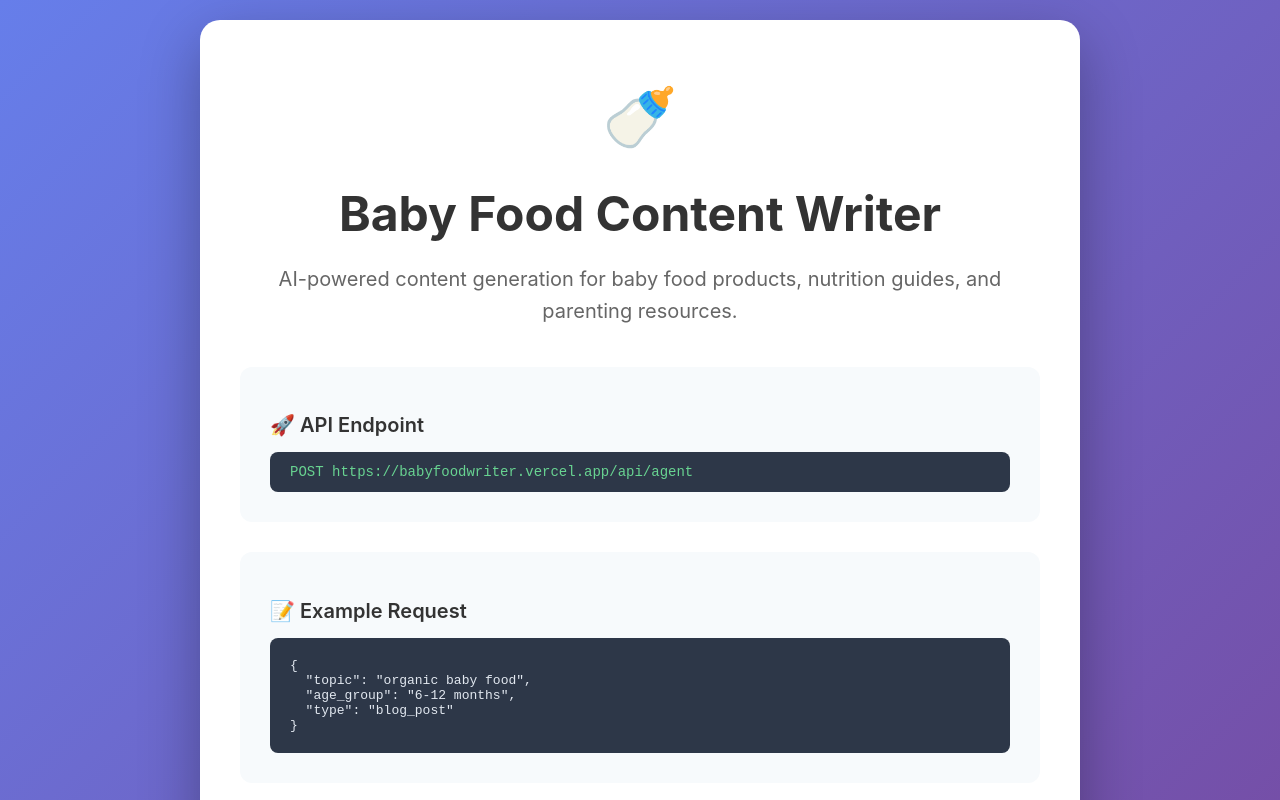
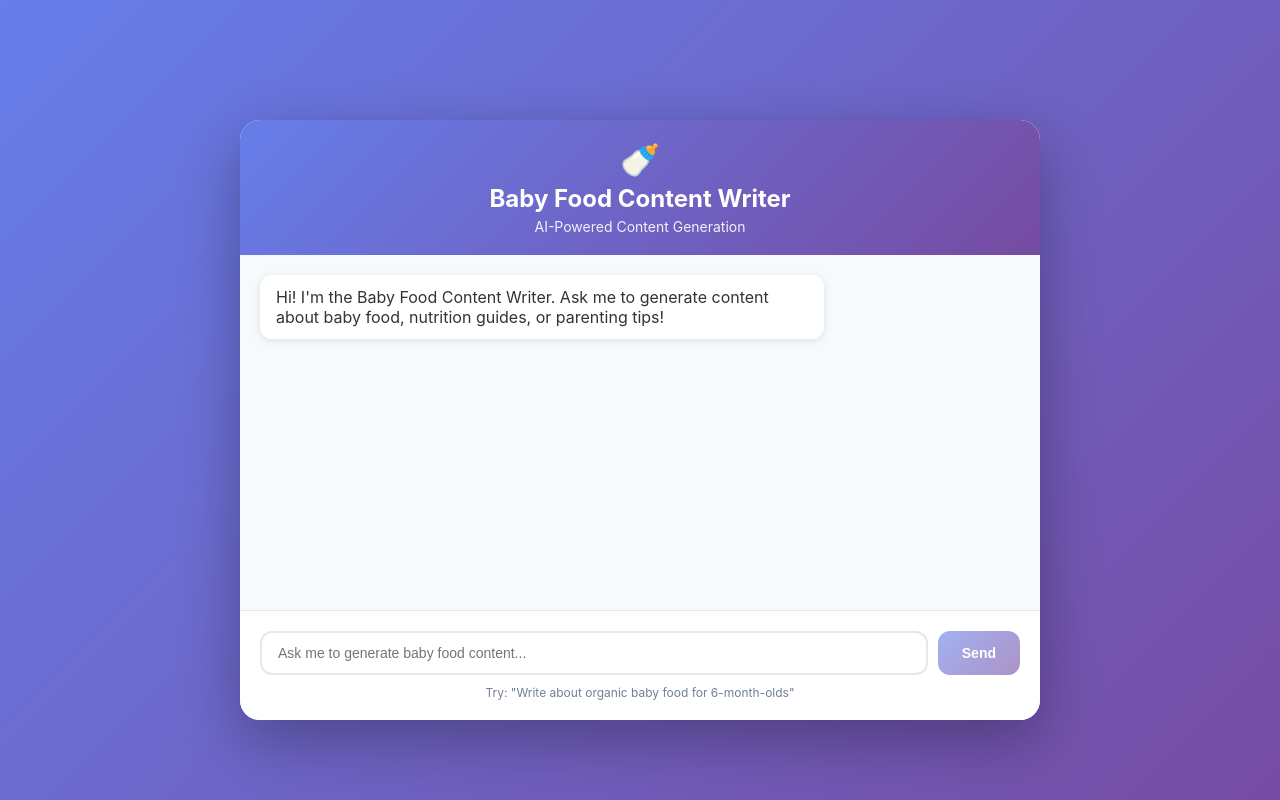
Before and after one commit to heynazmul/sim-agent-vercel-deployment, a Next.js app: page / in a window 1280 px wide. Shown: the top 800 px of the page. Built offline with nearby package versions, Linux system fonts and the light colour scheme.

Commit message:
Add interactive chat interface with live agent communication

```diff
--- a/app/page.js
+++ b/app/page.js
@@ -1,4 +1,44 @@
+'use client';
+import { useState } from 'react';
+
 export default function Home() {
+  const [messages, setMessages] = useState([
+    { role: 'assistant', content: 'Hi! I\'m the Baby Food Content Writer. Ask me to generate content about baby food, nutrition guides, or parenting tips!' }
+  ]);
+  const [input, setInput] = useState('');
+  const [loading, setLoading] = useState(false);
+
+  const sendMessage = async () => {
+    if (!input.trim()) return;
+
+    const userMessage = { role: 'user', content: input };
+    setMessages(prev => [...prev, userMessage]);
+    setInput('');
+    setLoading(true);
+
+    try {
+      const response = await fetch('/api/agent', {
+        method: 'POST',
+        headers: { 'Content-Type': 'application/json' },
+        body: JSON.stringify({ message: input })
+      });
+
+      const data = await response.json();
+
+      setMessages(prev => [...prev, {
+        role: 'assistant',
+        content: data.result || data.message || 'Response received!'
+      }]);
+    } catch (error) {
+      setMessages(prev => [...prev, {
+        role: 'assistant',
+        content: 'Sorry, I encountered an error. Please try again.'
+      }]);
+    } finally {
+      setLoading(false);
+    }
+  };
+
   return (
     <div style={{
       minHeight: '100vh',
@@ -6,113 +46,122 @@ export default function Home() {
       display: 'flex',
       alignItems: 'center',
       justifyContent: 'center',
-      fontFamily: '-apple-system, BlinkMacSystemFont, "Segoe UI", Roboto, "Helvetica Neue", Arial, sans-serif',
-      padding: '20px'
+      padding: '20px',
+      fontFamily: '-apple-system, BlinkMacSystemFont, "Segoe UI", Roboto, Arial, sans-serif'
     }}>
       <div style={{
+        width: '100%',
         maxWidth: '800px',
-        width: '100%',
+        height: '600px',
         background: 'white',
         borderRadius: '20px',
         boxShadow: '0 20px 60px rgba(0,0,0,0.3)',
-        padding: '60px 40px',
-        textAlign: 'center'
+        display: 'flex',
+        flexDirection: 'column',
+        overflow: 'hidden'
       }}>
+        {/* Header */}
         <div style={{
-          fontSize: '60px',
-          marginBottom: '20px'
+          padding: '20px',
+          background: 'linear-gradient(135deg, #667eea 0%, #764ba2 100%)',
+          color: 'white',
+          textAlign: 'center'
         }}>
-          🍼
+          <div style={{ fontSize: '32px', marginBottom: '5px' }}>🍼</div>
+          <h1 style={{ margin: 0, fontSize: '24px' }}>Baby Food Content Writer</h1>
+          <p style={{ margin: '5px 0 0 0', fontSize: '14px', opacity: 0.9 }}>
+            AI-Powered Content Generation
+          </p>
         </div>
 
-        <h1 style={{
-          fontSize: '48px',
-          fontWeight: 'bold',
-          color: '#333',
-          marginBottom: '20px',
-          lineHeight: '1.2'
+        {/* Messages */}
+        <div style={{
+          flex: 1,
+          overflowY: 'auto',
+          padding: '20px',
+          background: '#f7fafc'
         }}>
-          Baby Food Content Writer
-        </h1>
-
-        <p style={{
-          fontSize: '20px',
-          color: '#666',
-          marginBottom: '40px',
-          lineHeight: '1.6'
-        }}>
-          AI-powered content generation for baby food products, nutrition guides, and parenting resources.
-        </p>
-
-        <div style={{
-          background: '#f7fafc',
-          borderRadius: '12px',
-          padding: '30px',
-          marginBottom: '30px',
-          textAlign: 'left'
-        }}>
-          <h2 style={{
-            fontSize: '20px',
-            fontWeight: '600',
-            color: '#333',
-            marginBottom: '15px'
-          }}>
-            🚀 API Endpoint
-          </h2>
-          <code style={{
-            background: '#2d3748',
-            color: '#68d391',
-            padding: '12px 20px',
-            borderRadius: '8px',
-            display: 'block',
-            fontSize: '14px',
-            overflowX: 'auto'
-          }}>
-            POST https://babyfoodwriter.vercel.app/api/agent
-          </code>
+          {messages.map((msg, index) => (
+            <div key={index} style={{
+              display: 'flex',
+              justifyContent: msg.role === 'user' ? 'flex-end' : 'flex-start',
+              marginBottom: '15px'
+            }}>
+              <div style={{
+                maxWidth: '70%',
+                padding: '12px 16px',
+                borderRadius: '12px',
+                background: msg.role === 'user' ? '#667eea' : 'white',
+                color: msg.role === 'user' ? 'white' : '#333',
+                boxShadow: '0 2px 8px rgba(0,0,0,0.1)',
+                whiteSpace: 'pre-wrap',
+                wordWrap: 'break-word'
+              }}>
+                {msg.content}
+              </div>
+            </div>
+          ))}
+          {loading && (
+            <div style={{ display: 'flex', justifyContent: 'flex-start', marginBottom: '15px' }}>
+              <div style={{
+                padding: '12px 16px',
+                borderRadius: '12px',
+                background: 'white',
+                boxShadow: '0 2px 8px rgba(0,0,0,0.1)'
+              }}>
+                <span style={{ color: '#667eea' }}>● ● ●</span> Generating content...
+              </div>
+            </div>
+          )}
         </div>
 
+        {/* Input */}
         <div style={{
-          background: '#f7fafc',
-          borderRadius: '12px',
-          padding: '30px',
-          textAlign: 'left'
+          padding: '20px',
+          background: 'white',
+          borderTop: '1px solid #e2e8f0'
         }}>
-          <h2 style={{
-            fontSize: '20px',
-            fontWeight: '600',
-            color: '#333',
-            marginBottom: '15px'
+          <div style={{ display: 'flex', gap: '10px' }}>
+            <input
+              type="text"
+              value={input}
+              onChange={(e) => setInput(e.target.value)}
+              onKeyPress={(e) => e.key === 'Enter' && sendMessage()}
+              placeholder="Ask me to generate baby food content..."
+              style={{
+                flex: 1,
+                padding: '12px 16px',
+                borderRadius: '12px',
+                border: '2px solid #e2e8f0',
+                fontSize: '14px',
+                outline: 'none'
+              }}
+            />
+            <button
+              onClick={sendMessage}
+              disabled={loading || !input.trim()}
+              style={{
+                padding: '12px 24px',
+                borderRadius: '12px',
+                border: 'none',
+                background: 'linear-gradient(135deg, #667eea 0%, #764ba2 100%)',
+                color: 'white',
+                fontSize: '14px',
+                fontWeight: 'bold',
+                cursor: loading ? 'not-allowed' : 'pointer',
+                opacity: loading || !input.trim() ? 0.6 : 1
+              }}
+            >
+              Send
+            </button>
+          </div>
+          <p style={{
+            margin: '10px 0 0 0',
+            fontSize: '12px',
+            color: '#718096',
+            textAlign: 'center'
           }}>
-            📝 Example Request
-          </h2>
-          <pre style={{
-            background: '#2d3748',
-            color: '#e2e8f0',
-            padding: '20px',
-            borderRadius: '8px',
-            fontSize: '13px',
-            overflowX: 'auto',
-            textAlign: 'left',
-            margin: 0
-          }}>
-{`{
-  "topic": "organic baby food",
-  "age_group": "6-12 months",
-  "type": "blog_post"
-}`}
-          </pre>
-        </div>
-
-        <div style={{
-          marginTop: '40px',
-          paddingTop: '30px',
-          borderTop: '1px solid #e2e8f0',
-          color: '#718096',
-          fontSize: '14px'
-        }}>
-          <p>
-            Powered by <strong>Sim AI</strong> • Deployed on <strong>Vercel</strong>
+            Try: "Write about organic baby food for 6-month-olds"
           </p>
         </div>
       </div>
```
